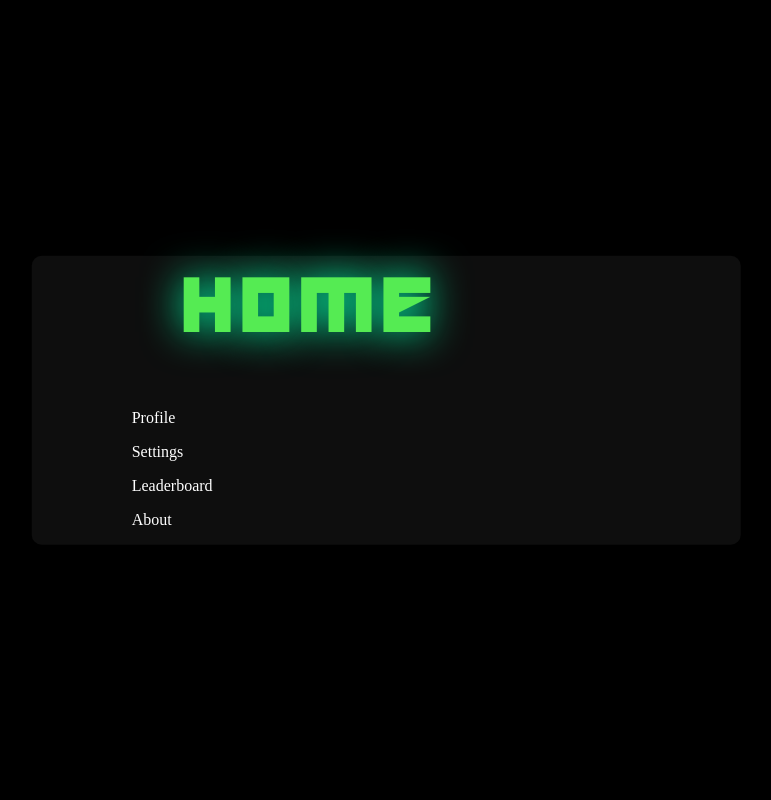
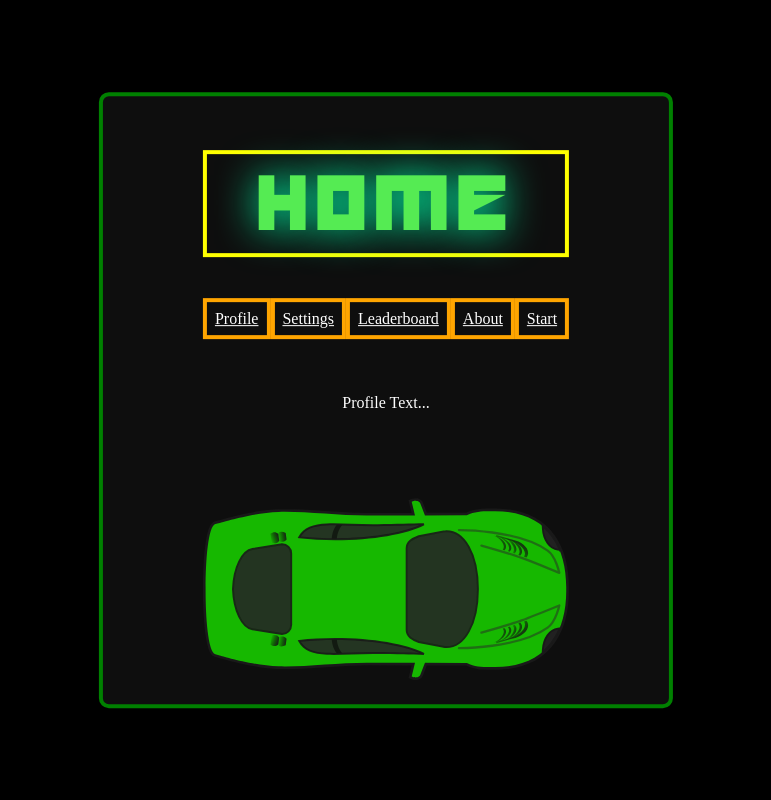
Before and after one commit to TTrumpet/COP-4331C-Project, an Angular app in the folder user-interface/: page /profile in a window 1280 px wide. Shown: the top 800 px of the page, without its empty margins (254-1025 px from the left). Built offline with nearby package versions, Linux system fonts and the light colour scheme; a web font is replaced by a local one.

Commit message:
changes to readme and profile ui

```diff
--- a/user-interface/src/app/app.component.css
+++ b/user-interface/src/app/app.component.css
@@ -194,7 +194,7 @@ a {
     width: 40px!important;
     height: 300px!important;
     font-size: 24px!important;
-    color: #0080003c!important;
+    color: #0080005d!important;
 }
 
 .letter {
--- a/user-interface/src/app/app.component.html
+++ b/user-interface/src/app/app.component.html
@@ -11,7 +11,7 @@
           <p>Compete against other coders to test your speed.</p>
         </div>
         <div class="column">
-          <img src="../assets/images/car.svg" alt="green car" width="1832.4" height="590.65">
+          <img src="../assets/images/car.svg" alt="green car side view" width="1832.4" height="590.65">
         </div>
       </div>
       <nav>
--- a/user-interface/src/app/profile/profile.component.css
+++ b/user-interface/src/app/profile/profile.component.css
@@ -2,8 +2,6 @@ body {
     width: 100vw;
     height: 100vh;
     margin: 0;
-    position: relative;
-    display: flex;
     overflow: hidden;
     background-color: black;
 }
@@ -17,14 +15,14 @@ main {
 }
 
 .row {
+    border: 4px solid green;
+    text-align: center;
     background-color: #7474741e;
     border-radius: 10px;
     box-shadow: 0 1px 3px 0 rgba(0, 0, 0, 0.3);
-    width: 100%;
-    position: relative;
-    display: flex;
-    align-items: center;
-    justify-content: center;
+    padding-left: 100px;
+    padding-right: 100px;
+    display: table-cell;
 }
 
 .column {
@@ -40,38 +38,32 @@ main {
 }
 
 h1 {
+    border: 4px solid yellow;
     font-size: 80px;
     font-family: 'neon-rave-font';
     letter-spacing: 5px;
     color: #55eb53;
     font-weight: bold;
-    margin-top: auto;
-    margin-left: 50px;
     font-weight: 400;
     letter-spacing: 8px;
     word-wrap: break-word;
-    text-align: left;
     animation: glow 1s infinite alternate;
 }
 
-@keyframes car-translation {
-    from {transform: translate(-50px) scaleX(-1);}
-    to {transform: translate(50px) scaleX(-1);;}
+li {
+    display: inline;
+    float: center;
+    list-style-type: none;
+    padding: 8px;
+    border: 4px solid orange;
+}
+
+.text {
+    padding: 50px 0px;
 }
 
 img {
     width: 100%;
     height: 100%;
-    animation: 4s infinite alternate car-translation;
+    padding: 20px 0px;
 }
-
-ul {
-    list-style-type: none;
-    margin: 0;
-    padding: 0;
-    width: 60px;
-}
-
-li p {
-    display: block;
-}
--- a/user-interface/src/app/profile/profile.component.html
+++ b/user-interface/src/app/profile/profile.component.html
@@ -2,18 +2,16 @@
 <body>
     <main>
         <div class="row">
-            <div class="column">
-                <h1>Home</h1>
-                <ul>
-                    <li><p>Profile</p></li>
-                    <li><p>Settings</p></li>
-                    <li><p>Leaderboard</p></li>
-                    <li><p>About</p></li>
-                </ul>
+            <h1>Home</h1>
+            <li><a href="">Profile</a></li>
+            <li><a href="">Settings</a></li>
+            <li><a href="">Leaderboard</a></li>
+            <li><a href="">About</a></li>
+            <li><a href="">Start</a></li>
+            <div class="text">
+                <p>Profile Text...</p>
             </div>
-            <div class="column">
-                <img src="../../assets/images/car.svg" alt="green car" width="1832.4" height="590.65">
-            </div>
+            <img src="../../assets/images/SimpleGreenCarTopView.svg" alt="green car top view" width="1832.4" height="590.65">
     </div>
     </main>
 </body>
```
Also changed, not shown: 1 other file (tests, documents, lock files or other folders).
